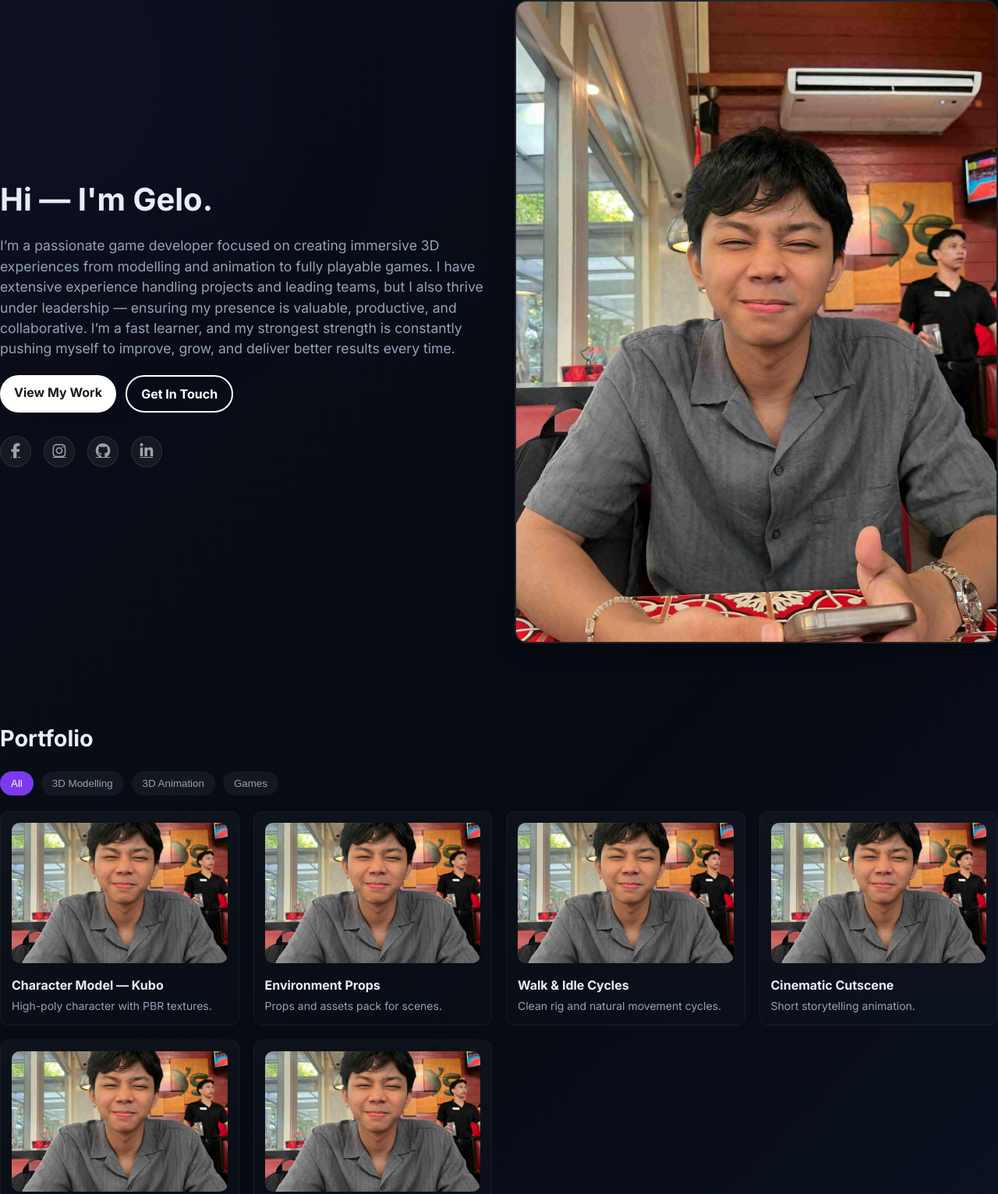
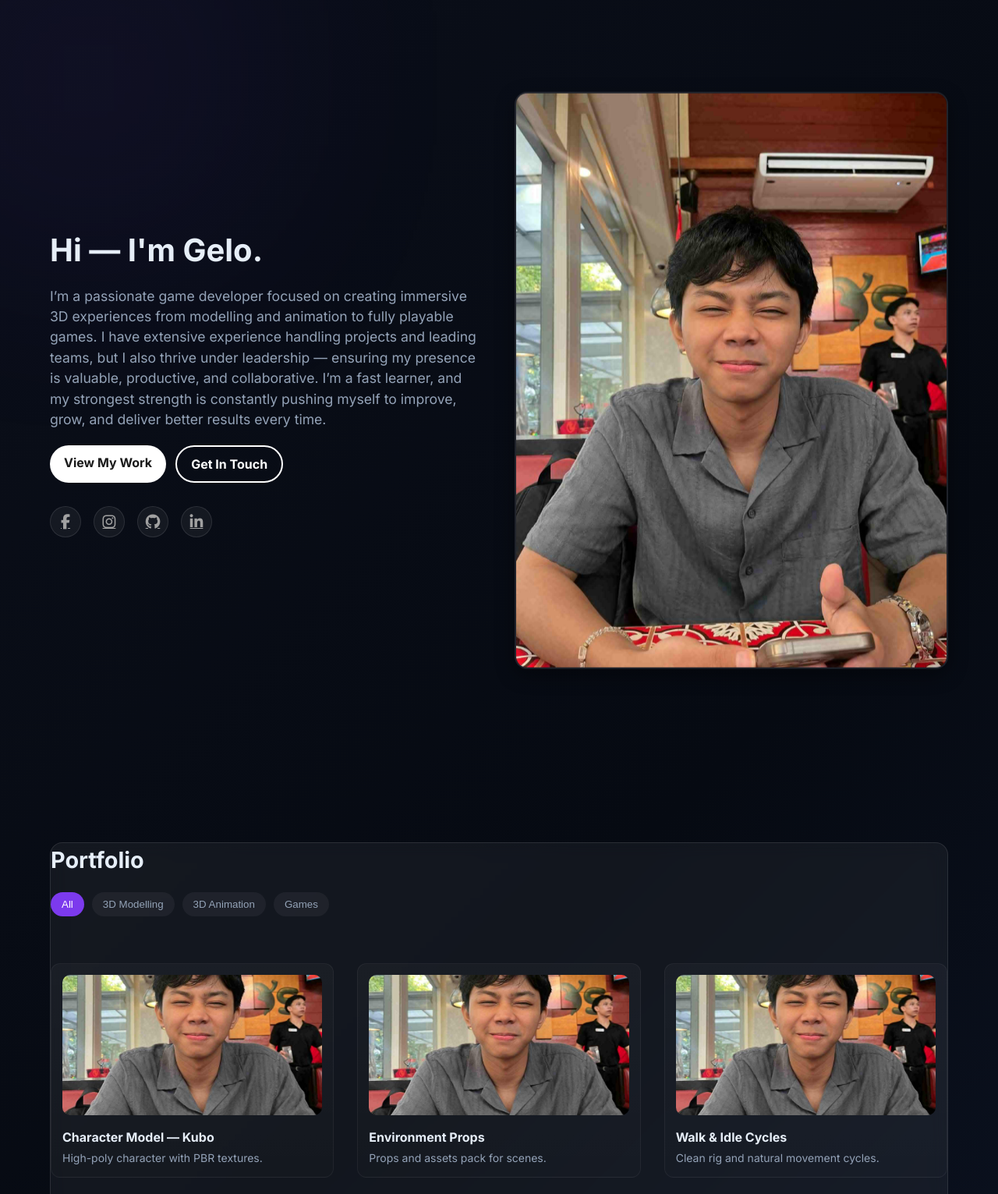
Before and after one commit to AgSapaulaGameDev/GameDev-Portfolio, a plain HTML site: page index.html in a window 1280 px wide. Shown: the part 100-1631 px from the top of the page at 78% size. Drawn offline with Linux system fonts and the light colour scheme.

Commit message:
Update index.html

```diff
--- a/index.html
+++ b/index.html
@@ -8,13 +8,23 @@
   <link href="https://fonts.googleapis.com/css2?family=Inter:wght@400;600;700&display=swap" rel="stylesheet">
   <link rel="stylesheet" href="https://cdnjs.cloudflare.com/ajax/libs/font-awesome/6.5.0/css/all.min.css">
   <style>
+    /* Custom Properties */
     :root {
       --bg: #0b0f1a;
       --card: #111827;
       --accent: #7c3aed;
       --muted: #94a3b8;
+      --gradient-1: linear-gradient(135deg, var(--bg), #060a12, #0f172a);
+      --gradient-2: linear-gradient(90deg, #7c3aed, #9f67ff);
       --max-width: 1200px;
       color-scheme: dark;
+    }
+
+    /* Container Layout */
+    .container {
+      max-width: var(--max-width);
+      margin: 0 auto;
+      padding: 0 24px;
     }
 
     * {
@@ -70,6 +80,28 @@
 
     nav a:hover {
       color: white;
+    }
+
+    /* Enhanced Hero Section */
+    .hero {
+      min-height: 100vh;
+      display: flex;
+      align-items: center;
+      padding: 120px 0;
+      position: relative;
+    }
+
+    .hero-content {
+      flex: 1;
+      max-width: 600px;
+    }
+
+    .hero-image {
+      flex: 1;
+      display: flex;
+      justify-content: center;
+      align-items: center;
+      position: relative;
     }
 
     /* Hero Section */
@@ -235,8 +267,9 @@
 
     .projects-grid {
       display: grid;
-      grid-template-columns: repeat(auto-fill, minmax(280px, 1fr));
-      gap: 18px;
+      grid-template-columns: repeat(auto-fit, minmax(300px, 1fr));
+      gap: 30px;
+      padding: 40px 0;
     }
 
     /* Enhanced Project Cards */
@@ -364,6 +397,14 @@
     }
 
     /* CONTACT */
+    #contact .card {
+      background: linear-gradient(180deg, rgba(255, 255, 255, 0.03), rgba(255, 255, 255, 0.01));
+      padding: 20px;
+      border-radius: 14px;
+      box-shadow: 0 6px 18px rgba(2, 6, 23, 0.6);
+      backdrop-filter: blur(6px);
+    }
+
     form {
       display: grid;
       gap: 12px;
@@ -378,15 +419,6 @@
       border-radius: 8px;
       color: white;
       font-family: inherit;
-      transition: all 0.3s ease;
-      background: rgba(255, 255, 255, 0.02);
-    }
-
-    input:focus, textarea:focus {
-      background: rgba(255, 255, 255, 0.05);
-      border-color: var(--accent);
-      outline: none;
-      box-shadow: 0 0 0 2px rgba(124, 58, 237, 0.2);
     }
 
     textarea {
@@ -408,14 +440,37 @@
 
     @media (max-width: 900px) {
       .hero {
-        grid-template-columns: 1fr;
+        flex-direction: column;
         text-align: center;
+        padding: 80px 0;
       }
 
-      nav {
-        flex-direction: column;
-        gap: 10px;
+      .contact-grid {
+        grid-template-columns: 1fr;
       }
+
+      .hero-content, .hero-image {
+        max-width: 100%;
+      }
+    }
+
+    /* Animation Enhancements */
+    @keyframes float {
+      0% { transform: translateY(0px); }
+      50% { transform: translateY(-10px); }
+      100% { transform: translateY(0px); }
+    }
+
+    .hero-image img {
+      animation: float 6s ease-in-out infinite;
+    }
+
+    /* Glassmorphism Effects */
+    .glass-card {
+      background: rgba(255, 255, 255, 0.05);
+      backdrop-filter: blur(10px);
+      border: 1px solid rgba(255, 255, 255, 0.1);
+      border-radius: 16px;
     }
 
     /* Scrollbar Styling */
@@ -460,7 +515,7 @@
 
   <div class="container">
     <section class="hero" id="about">
-      <div>
+      <div class="hero-content">
         <h1>Hi — I'm Gelo.</h1>
         <p>
           I’m a passionate game developer focused on creating immersive 3D experiences from modelling and animation to
@@ -483,10 +538,12 @@
           <a href="https://linkedin.com/" target="_blank"><i class="fab fa-linkedin-in"></i></a>
         </div>
       </div>
-      <img src="Images/download.jpg" alt="Profile Photo">
+      <div class="hero-image">
+        <img src="Images/download.jpg" alt="Profile Photo">
+      </div>
     </section>
 
-    <section id="projects">
+    <section id="projects" class="glass-card">
       <h2>Portfolio</h2>
       <div class="filter-buttons">
         <button class="filter-btn active" data-filter="all">All</button>
@@ -535,7 +592,7 @@
     </section>
 
     <section id="skills">
-      <div class="card">
+      <div class="skills-grid">
         <h2>Skills</h2>
         <div class="skills">
           <span class="chip">3D Modelling</span>
```
